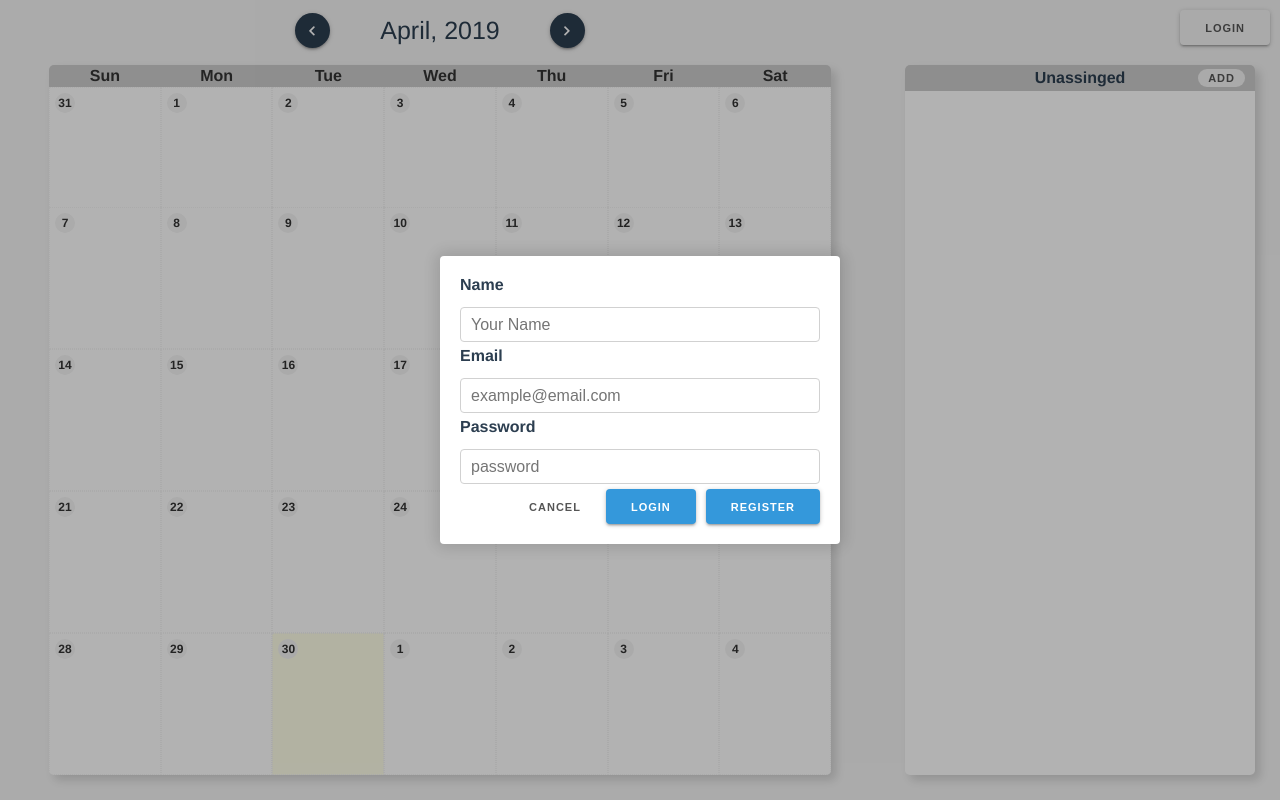
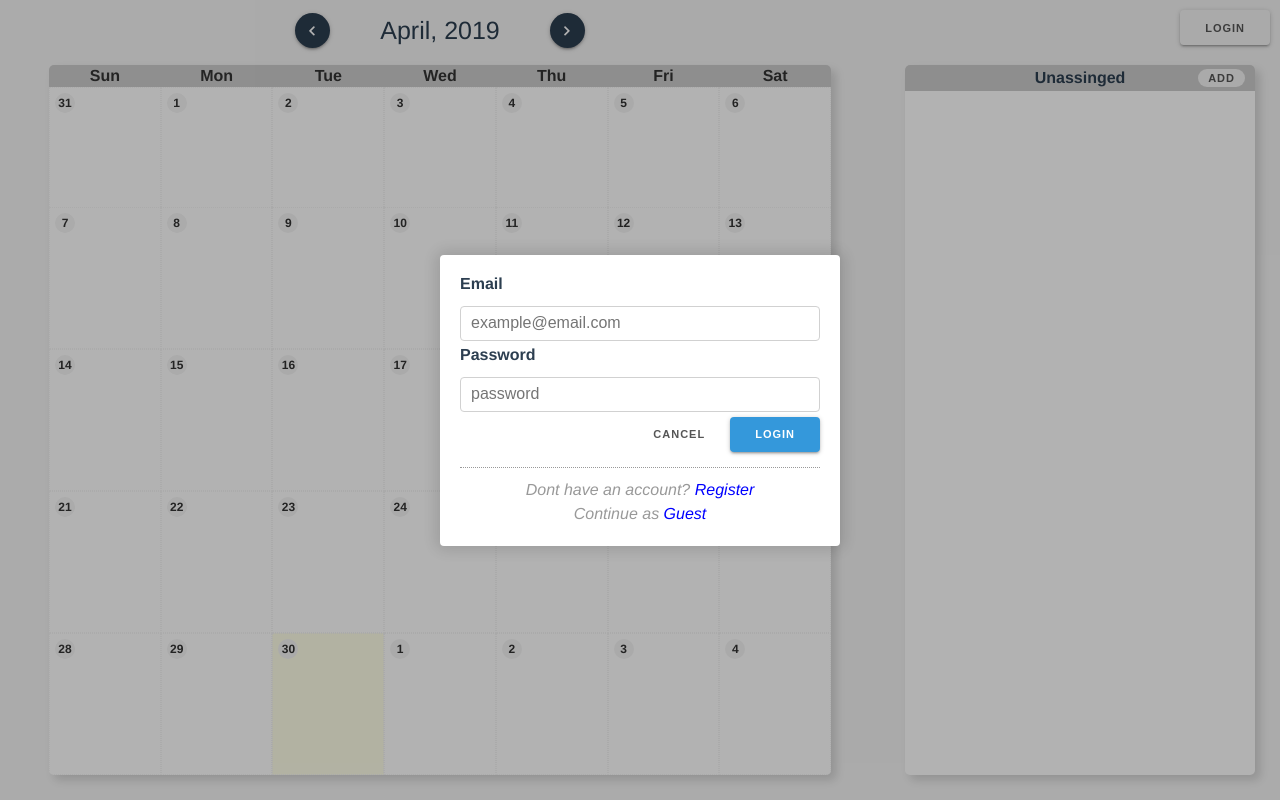
Before and after one commit to dernest92/not-another-todo-app, a Vue app: page / in a window 1280 px wide. Built offline with nearby package versions, Linux system fonts and the light colour scheme.

Commit message:
fixed delete route

```diff
--- a/src/App.vue
+++ b/src/App.vue
@@ -124,7 +124,8 @@ export default {
     const user = JSON.parse(localStorage.getItem("user"));
     TaskService.setToken(token);
     console.log(token);
-    if (token) {
+    if (token && user) {
+      this.$store.dispatch("setUserToken", { token, user });
       await this.$store.dispatch("fetchTasks");
     } else {
       this.$store.dispatch("setLoginOpen", true);
--- a/src/components/EditTaskModal.vue
+++ b/src/components/EditTaskModal.vue
@@ -69,7 +69,7 @@ export default {
       }
     },
     async deleteTask() {
-      await this.$store.dispatch("deleteTask", this.selectedTask.id);
+      await this.$store.dispatch("deleteTask", this.selectedTask._id);
       this.$store.dispatch("editModalClose");
     },
     editTitle() {
--- a/src/components/LoginModal.vue
+++ b/src/components/LoginModal.vue
@@ -2,7 +2,7 @@
   <div @click="attemptCloseModal" class="modal-container close-modal">
     <div class="modal-card">
       <form @submit.prevent="submitLogin">
-        <div class="form-group">
+        <div v-if="newUser" class="form-group">
           <label for>Name</label>
           <input class="full" type="text" placeholder="Your Name" v-model="username" required>
         </div>
@@ -29,8 +29,27 @@
       </form>
       <div class="btn-group">
         <button @click="closeModal" class="btn btn-flat">cancel</button>
-        <button @click="submitLogin" class="btn primary" :disabled="false">Login</button>
-        <button @click="submitRegister" class="btn primary" :disabled="false">Register</button>
+        <button
+          v-if="newUser"
+          @click="submitRegister"
+          class="btn primary"
+          :disabled="false"
+        >Register</button>
+        <button v-else @click="submitLogin" class="btn primary" :disabled="false">Login</button>
+      </div>
+      <div class="modal-footer">
+        <div v-if="newUser">
+          Already have an account?
+          <a class="link" @click="newUser = !newUser">Login</a>
+        </div>
+        <div v-else>
+          Dont have an account?
+          <a class="link" @click="newUser = !newUser">Register</a>
+        </div>
+        <div>
+          Continue as
+          <a class="link">Guest</a>
+        </div>
       </div>
     </div>
   </div>
@@ -40,6 +59,7 @@
 export default {
   data() {
     return {
+      newUser: false,
       username: "",
       loginUser: {
         email: "",
@@ -122,3 +142,22 @@ export default {
   }
 };
 </script>
+
+<style lang="scss" scoped>
+.modal-footer {
+  color: #999;
+  font-style: italic;
+  text-align: center;
+  margin-top: 15px;
+  padding-top: 10px;
+  border-top: #999 dotted 1px;
+  line-height: 1.5;
+}
+.link {
+  color: blue;
+  cursor: pointer;
+  &:hover {
+    text-decoration: underline;
+  }
+}
+</style>
--- a/src/store.js
+++ b/src/store.js
@@ -74,6 +74,11 @@ export default new Vuex.Store({
     }
   },
   actions: {
+    setUserToken({ commit }, { user, token }) {
+      commit("SET_USER", user);
+      commit("SET_LOGGED_IN", true);
+      commit("SET_TOKEN", token);
+    },
     async logout({ commit }) {
       await TaskService.logout();
       commit("SET_USER", {});
@@ -89,8 +94,11 @@ export default new Vuex.Store({
         console.log(res);
         const { user, token } = await res.data;
         commit("SET_USER", user);
+        commit("SET_TOKEN", token);
         commit("SET_LOGGED_IN", true);
+        commit("SET_LOGIN_MODAL", false);
         localStorage.setItem("token", JSON.stringify(token));
+        localStorage.setItem("user", JSON.stringify(user));
         TaskService.setToken(token);
       } catch (e) {
         console.log("error regeistering");
@@ -106,8 +114,9 @@ export default new Vuex.Store({
         commit("SET_LOGIN_MODAL", false);
         commit("SET_LOGGED_IN", true);
 
+        TaskService.setToken(token);
         localStorage.setItem("token", JSON.stringify(token));
-        TaskService.setToken(token);
+        localStorage.setItem("user", JSON.stringify(user));
         dispatch("fetchTasks");
       } catch (e) {
         console.log("unable to log in");
```
